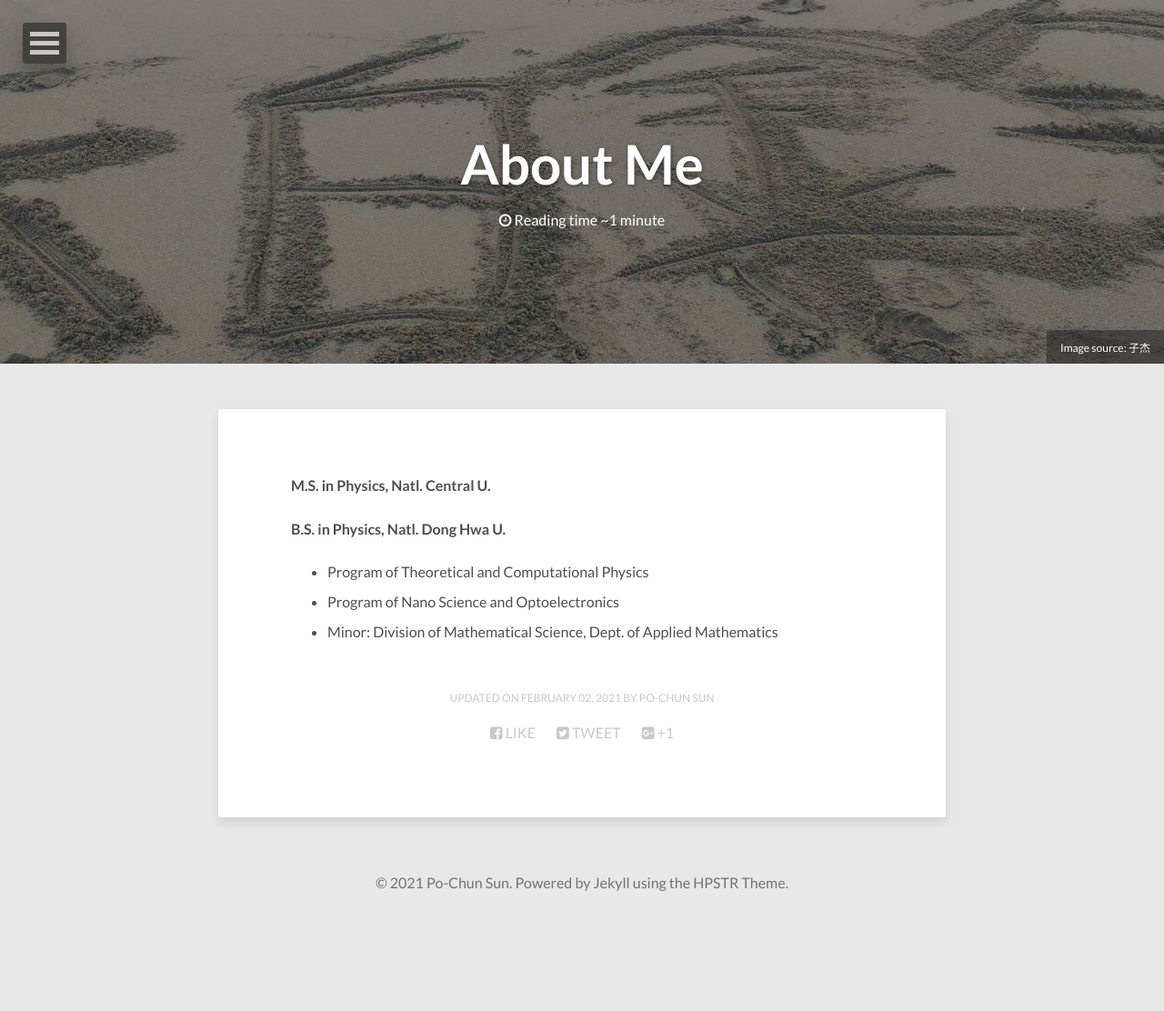
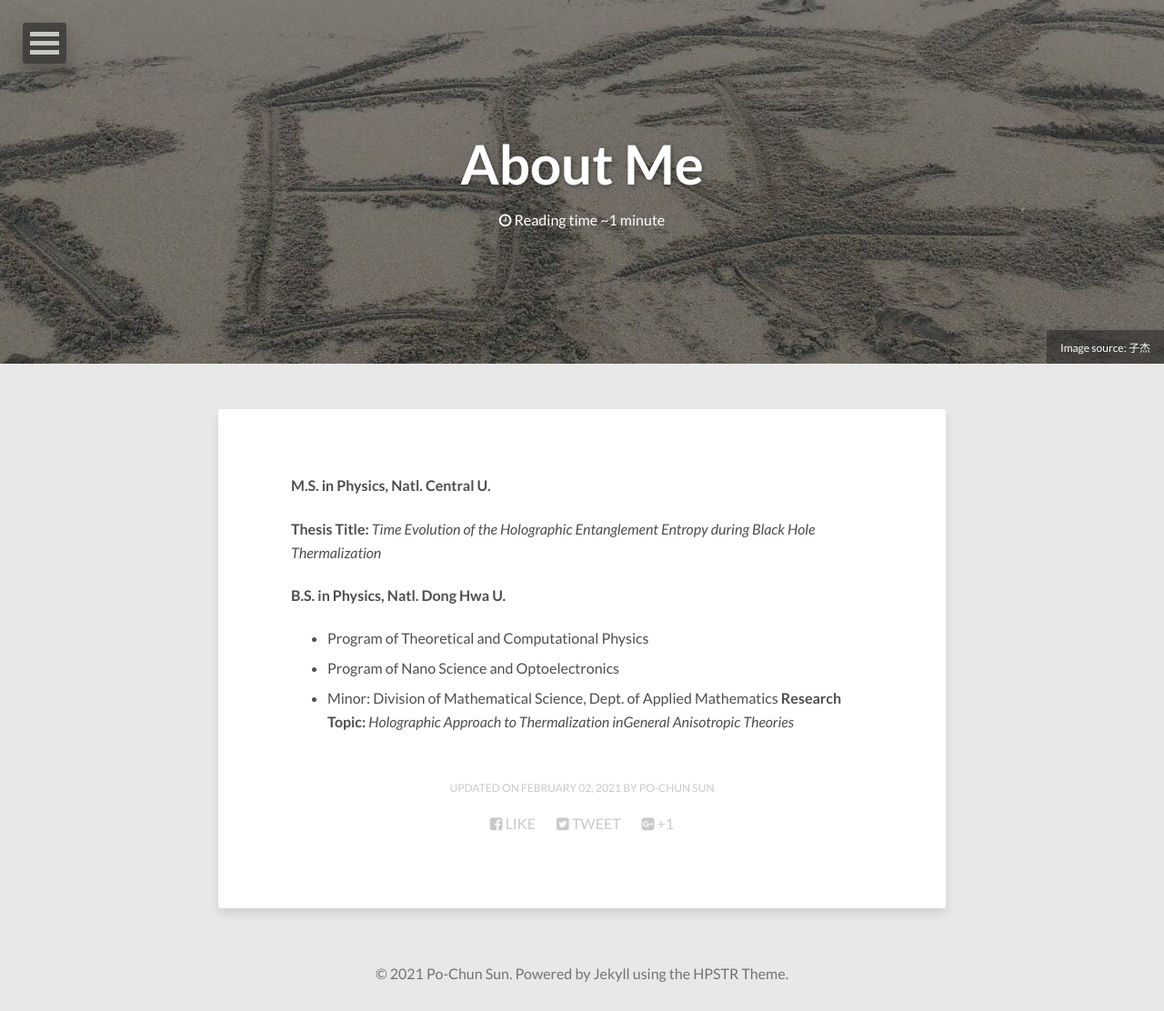
Before and after one commit to pochunsun/pochunsun.github.io, a Jekyll site: the page built from about/index.md, in a window 1280 px wide. Shown: the whole page at 91% size. Built offline with Jekyll 4.4.1, drawn with Linux system fonts in a browser that asks for light colours; nearby versions of some CDN libraries; before the commit the page ends 1012 px from its top, so only the background shows below that.

Commit message:
Update index.md

```diff
--- a/about/index.md
+++ b/about/index.md
@@ -9,7 +9,11 @@ modified: 2021-02-02
 ---
 
 #### M.S. in Physics, [Natl. Central U](https://www.phy.ncu.edu.tw/en/%E9%A6%96%E9%A0%81-english/).
+**Thesis Title:**
+*Time Evolution of the Holographic Entanglement Entropy during Black Hole Thermalization*
 #### B.S. in Physics, [Natl. Dong Hwa U](https://phys.ndhu.edu.tw/).
 * Program of Theoretical and Computational Physics
 * Program of Nano Science and Optoelectronics
 * Minor: Division of Mathematical Science, Dept. of Applied Mathematics
+**Research Topic:**
+*Holographic Approach to Thermalization inGeneral Anisotropic Theories*
```
